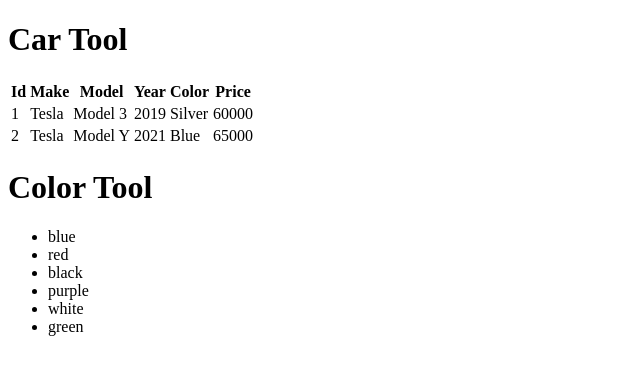
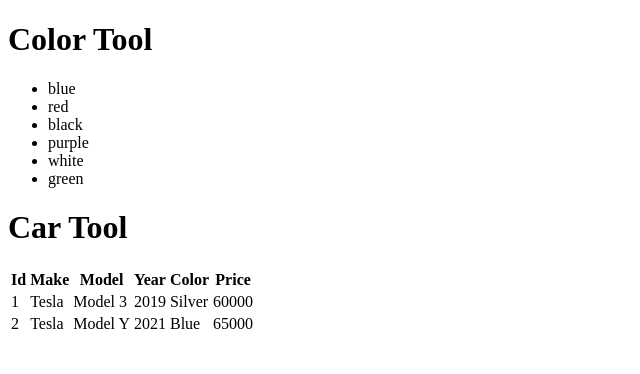
Before and after one commit to BradleyAllanDavis/FrontendBootcamp, a JavaScript app: page / in a window 1280 px wide. Shown: the top 374 px of the page, without its empty margins (0-640 px from the left). Built offline with nearby package versions, Linux system fonts and the light colour scheme.

Commit message:
Exercise 4

```diff
--- a/src/components/CarTool.js
+++ b/src/components/CarTool.js
@@ -1,9 +1,4 @@
-export const CarTool = () => {
-
-  const cars = [
-    { id: 1, make: 'Tesla', model: 'Model 3', year: 2019, color: 'Silver', price: 60000 },
-    { id: 2, make: 'Tesla', model: 'Model Y', year: 2021, color: 'Blue', price: 65000 },
-  ];
+export const CarTool = (props) => {
 
   return (
     <>
@@ -22,7 +17,7 @@
           </tr>
         </thead>
         <tbody>
-          {cars.map(car => <tr key={car.id}>
+          {props.cars.map(car => <tr key={car.id}>
             <td>{car.id}</td>
             <td>{car.make}</td>
             <td>{car.model}</td>
--- a/src/components/ColorTool.js
+++ b/src/components/ColorTool.js
@@ -1,13 +1,4 @@
-export const ColorTool = () => {
-
-  const colors = [
-    { id: 1, name: 'blue', hexcode: '0000ff' }, // object literal
-    { id: 2, name: 'red', hexcode: 'ff0000' },
-    { id: 3, name: 'black', hexcode: '000000' },
-    { id: 4, name: 'purple', hexcode: 'ff00ff' },
-    { id: 5, name: 'white', hexcode: 'ffffff' },
-    { id: 6, name: 'green', hexcode: '00ff00' },
-  ]; // array literal
+export const ColorTool = (props) => {
 
   // const colorListItems = [];
 
@@ -30,7 +21,7 @@
         <h1>Color Tool</h1>
       </header>
       <ul>
-        {colors.map(color => <li key={color.id}>{color.name}</li>)}
+        {props.colors.map(color => <li key={color.id}>{color.name}</li>)}
       </ul>
     </>
   );
--- a/src/index.js
+++ b/src/index.js
@@ -3,9 +3,24 @@
 import { CarTool } from './components/CarTool';
 import { ColorTool } from "./components/ColorTool";
 
+const colorList = [
+  { id: 1, name: 'blue', hexcode: '0000ff' }, // object literal
+  { id: 2, name: 'red', hexcode: 'ff0000' },
+  { id: 3, name: 'black', hexcode: '000000' },
+  { id: 4, name: 'purple', hexcode: 'ff00ff' },
+  { id: 5, name: 'white', hexcode: 'ffffff' },
+  { id: 6, name: 'green', hexcode: '00ff00' },
+]; // array literal
+
+const carList = [
+  { id: 1, make: 'Tesla', model: 'Model 3', year: 2019, color: 'Silver', price: 60000 },
+  { id: 2, make: 'Tesla', model: 'Model Y', year: 2021, color: 'Blue', price: 65000 },
+];
+
 render(
 <>
-  <CarTool />
-  <ColorTool />
+  {/* createElement(ColorTool, { colors: colorList}) */}
+  <ColorTool colors={colorList} />
+  <CarTool cars={carList} />
 </>,
 document.querySelector('#root'));
```
